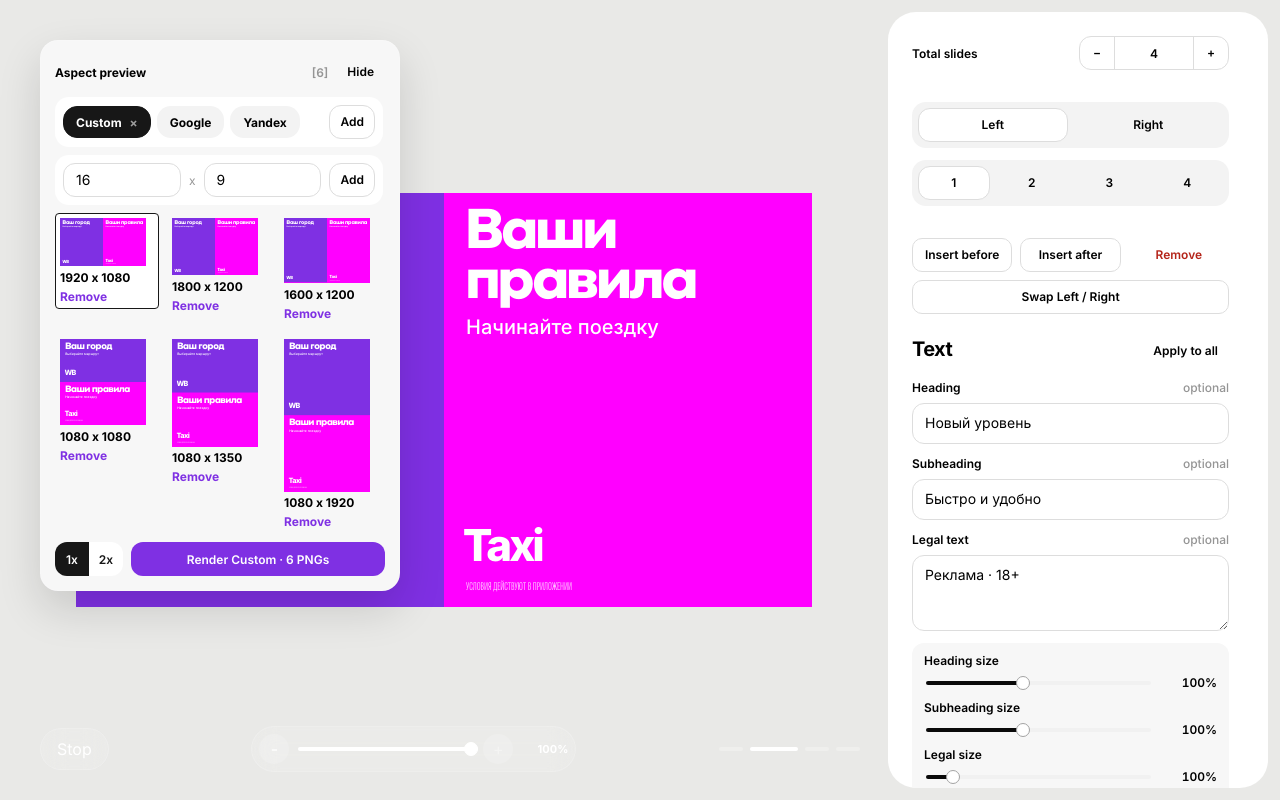
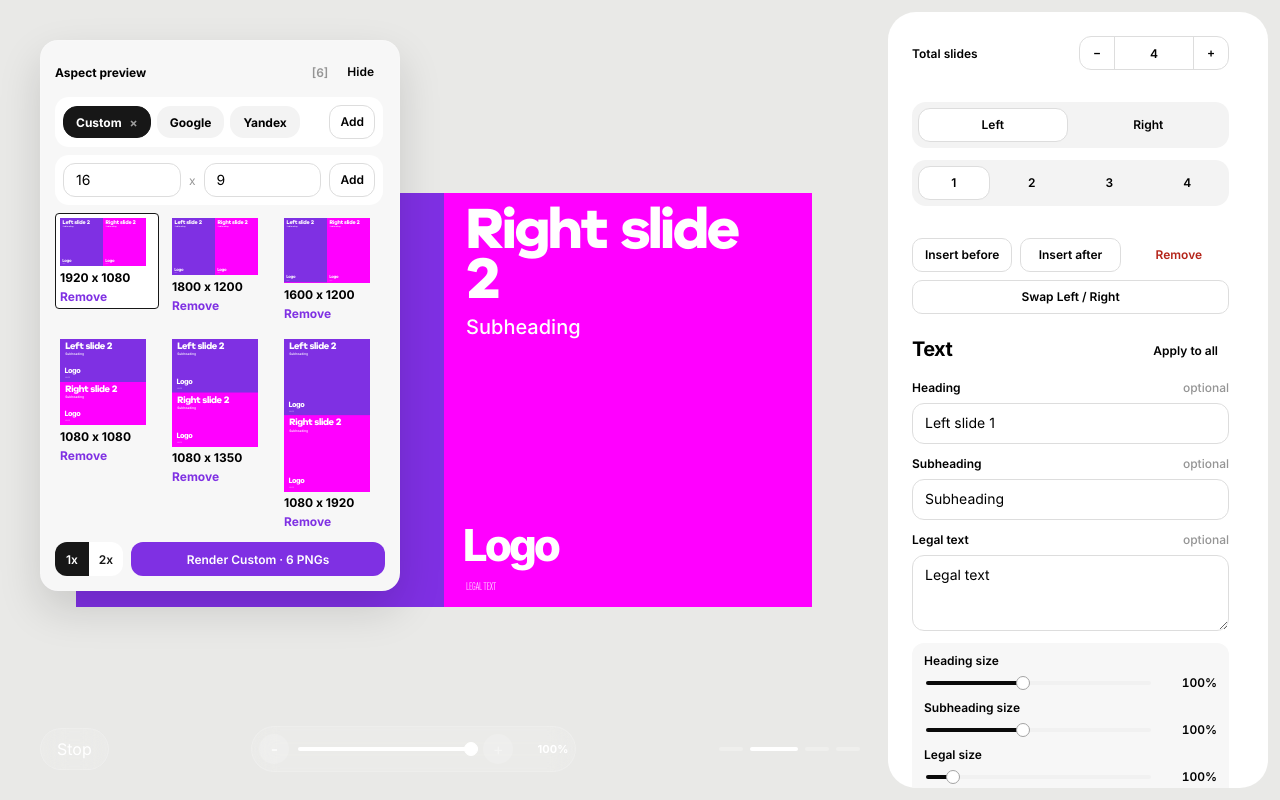
Before and after one commit to oleg-lekhnitsky/wb-gen, a Nuxt app: page / in a window 1280 px wide. Built offline with nearby package versions, Linux system fonts and the light colour scheme; a web font is replaced by a local one.

Commit message:
placeholders for slides

```diff
--- a/app/pages/index.vue
+++ b/app/pages/index.vue
@@ -230,14 +230,14 @@
       backgroundPreset: 'solid',
       splitAngle: 90,
       checkerCells: 6,
-      heading: 'Новый уровень',
+      heading: 'Left slide 1',
       headingSize: 100,
-      subheading: 'Быстро и удобно',
+      subheading: 'Subheading',
       subheadingSize: 100,
-      logo: 'WB',
+      logo: 'Logo',
       logoWidth: 40,
       logoHeight: 52,
-      legalText: 'Реклама · 18+',
+      legalText: 'Legal text',
       legalSize: 100,
       legalOpacity: 72,
       legalShadow: false,
@@ -249,14 +249,14 @@
       backgroundPreset: 'solid',
       splitAngle: 90,
       checkerCells: 6,
-      heading: 'Ваш город',
+      heading: 'Left slide 2',
       headingSize: 100,
-      subheading: 'Выбирайте маршрут',
+      subheading: 'Subheading',
       subheadingSize: 100,
-      logo: 'WB',
+      logo: 'Logo',
       logoWidth: 40,
       logoHeight: 52,
-      legalText: '',
+      legalText: 'Legal text',
       legalSize: 100,
       legalOpacity: 72,
       legalShadow: false,
@@ -268,14 +268,14 @@
       backgroundPreset: 'solid',
       splitAngle: 90,
       checkerCells: 6,
-      heading: 'Ваш ритм',
+      heading: 'Left slide 3',
       headingSize: 100,
-      subheading: 'Свободный график',
+      subheading: 'Subheading',
       subheadingSize: 100,
-      logo: 'WB',
+      logo: 'Logo',
       logoWidth: 40,
       logoHeight: 52,
-      legalText: 'Подробности на сайте',
+      legalText: 'Legal text',
       legalSize: 100,
       legalOpacity: 72,
       legalShadow: false,
@@ -287,14 +287,14 @@
       backgroundPreset: 'solid',
       splitAngle: 90,
       checkerCells: 6,
-      heading: 'Поехали',
+      heading: 'Left slide 4',
       headingSize: 100,
-      subheading: 'Всё готово',
+      subheading: 'Subheading',
       subheadingSize: 100,
-      logo: 'WB',
+      logo: 'Logo',
       logoWidth: 40,
       logoHeight: 52,
-      legalText: '',
+      legalText: 'Legal text',
       legalSize: 100,
       legalOpacity: 72,
       legalShadow: false,
@@ -308,14 +308,14 @@
       backgroundPreset: 'solid',
       splitAngle: 90,
       checkerCells: 6,
-      heading: 'right slide 1',
+      heading: 'Right slide 1',
       headingSize: 100,
-      subheading: 'Новые возможности',
+      subheading: 'Subheading',
       subheadingSize: 100,
-      logo: 'Taxi',
+      logo: 'Logo',
       logoWidth: 40,
       logoHeight: 52,
-      legalText: '',
+      legalText: 'Legal text',
       legalSize: 100,
       legalOpacity: 72,
       legalShadow: false,
@@ -327,14 +327,14 @@
       backgroundPreset: 'solid',
       splitAngle: 90,
       checkerCells: 6,
-      heading: 'Ваши правила',
+      heading: 'Right slide 2',
       headingSize: 100,
-      subheading: 'Начинайте поездку',
+      subheading: 'Subheading',
       subheadingSize: 100,
-      logo: 'Taxi',
+      logo: 'Logo',
       logoWidth: 40,
       logoHeight: 52,
-      legalText: 'Условия действуют в приложении',
+      legalText: 'Legal text',
       legalSize: 100,
       legalOpacity: 72,
       legalShadow: false,
@@ -346,14 +346,14 @@
       backgroundPreset: 'solid',
       splitAngle: 90,
       checkerCells: 6,
-      heading: 'Понятные условия',
+      heading: 'Right slide 3',
       headingSize: 100,
-      subheading: 'Работайте с комфортом',
+      subheading: 'Subheading',
       subheadingSize: 100,
-      logo: 'Taxi',
+      logo: 'Logo',
       logoWidth: 40,
       logoHeight: 52,
-      legalText: '',
+      legalText: 'Legal text',
       legalSize: 100,
       legalOpacity: 72,
       legalShadow: false,
@@ -365,14 +365,14 @@
       backgroundPreset: 'solid',
       splitAngle: 90,
       checkerCells: 6,
-      heading: 'Начните сейчас',
+      heading: 'Right slide 4',
       headingSize: 100,
-      subheading: 'Один шаг до старта',
+      subheading: 'Subheading',
       subheadingSize: 100,
-      logo: 'Taxi',
+      logo: 'Logo',
       logoWidth: 40,
       logoHeight: 52,
-      legalText: '18+',
+      legalText: 'Legal text',
       legalSize: 100,
       legalOpacity: 72,
       legalShadow: false,
@@ -896,12 +896,12 @@
     checkerCells: 6,
     heading: `${side === 'left' ? 'Left' : 'Right'} slide ${index + 1}`,
     headingSize: 100,
-    subheading: '',
+    subheading: 'Subheading',
     subheadingSize: 100,
-    logo: '',
+    logo: 'Logo',
     logoWidth: 40,
     logoHeight: 52,
-    legalText: '',
+    legalText: 'Legal text',
     legalSize: 100,
     legalOpacity: 72,
     legalShadow: false,
```
